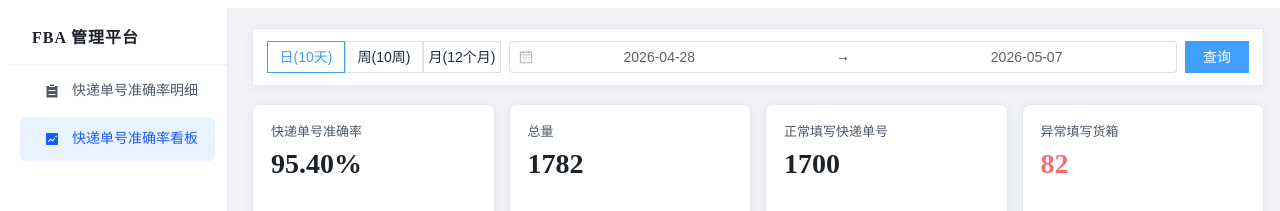
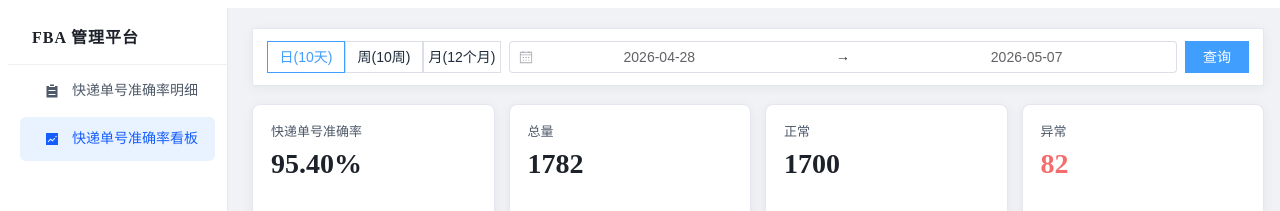
Before and after one commit to xingyuzhang65-cloud/tiantu-fist-test, a Vue app: page /#/fba/tracking-accuracy in a window 1280 px wide. Shown: the top 211 px of the page. Built offline with nearby package versions, Linux system fonts and the light colour scheme.

Commit message:
@ 简化汇总区域标签：正常填写快递单号→正常，异常填写货箱→异常
Co-Authored-By: Claude Opus 4.7 <noreply@anthropic.com>
@

```diff
--- a/src/views/TrackingAccuracyDashboard.vue
+++ b/src/views/TrackingAccuracyDashboard.vue
@@ -38,11 +38,11 @@
         <strong>{{ summary.total }}</strong>
       </div>
       <div class="summary-item">
-        <span class="summary-label">正常填写快递单号</span>
+        <span class="summary-label">正常</span>
         <strong>{{ summary.normal }}</strong>
       </div>
       <div class="summary-item warning">
-        <span class="summary-label">异常填写货箱</span>
+        <span class="summary-label">异常</span>
         <strong>{{ summary.abnormal }}</strong>
       </div>
     </div>
```
